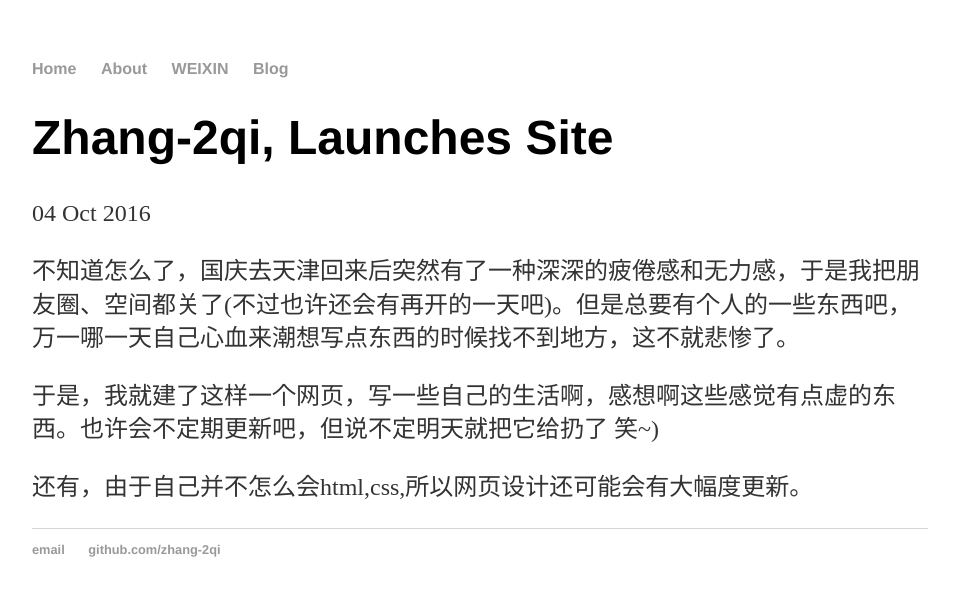
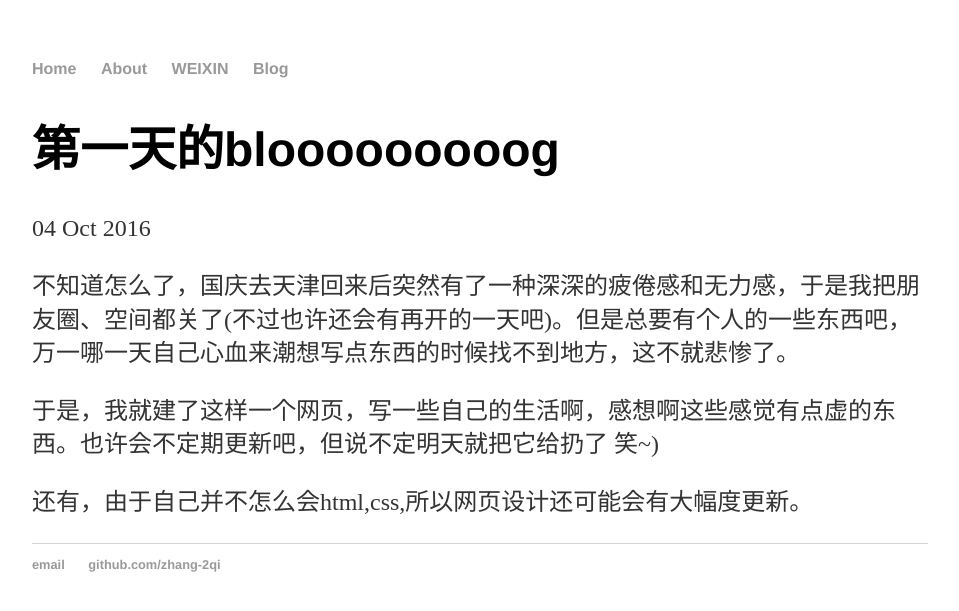
Before and after one commit to zhang-2qi/zhang-2qi.github.io, a Jekyll site: the page built from _posts/2016-10-04-zhang2qi-site-launched.md, in a window 1280 px wide. Shown: the top 611 px of the page, without its empty margins (160-1119 px from the left). Built offline with Jekyll 4.4.1, drawn with Linux system fonts in a browser that asks for light colours.

Commit message:
Update 2016-10-04-zhang2qi-site-launched.md

```diff
--- a/_posts/2016-10-04-zhang2qi-site-launched.md
+++ b/_posts/2016-10-04-zhang2qi-site-launched.md
@@ -1,6 +1,6 @@
 ---
 layout: post
-title: "Zhang-2qi, Launches Site"
+title: "第一天的blooooooooog"
 date: 2016-10-04
 ---
 
```
